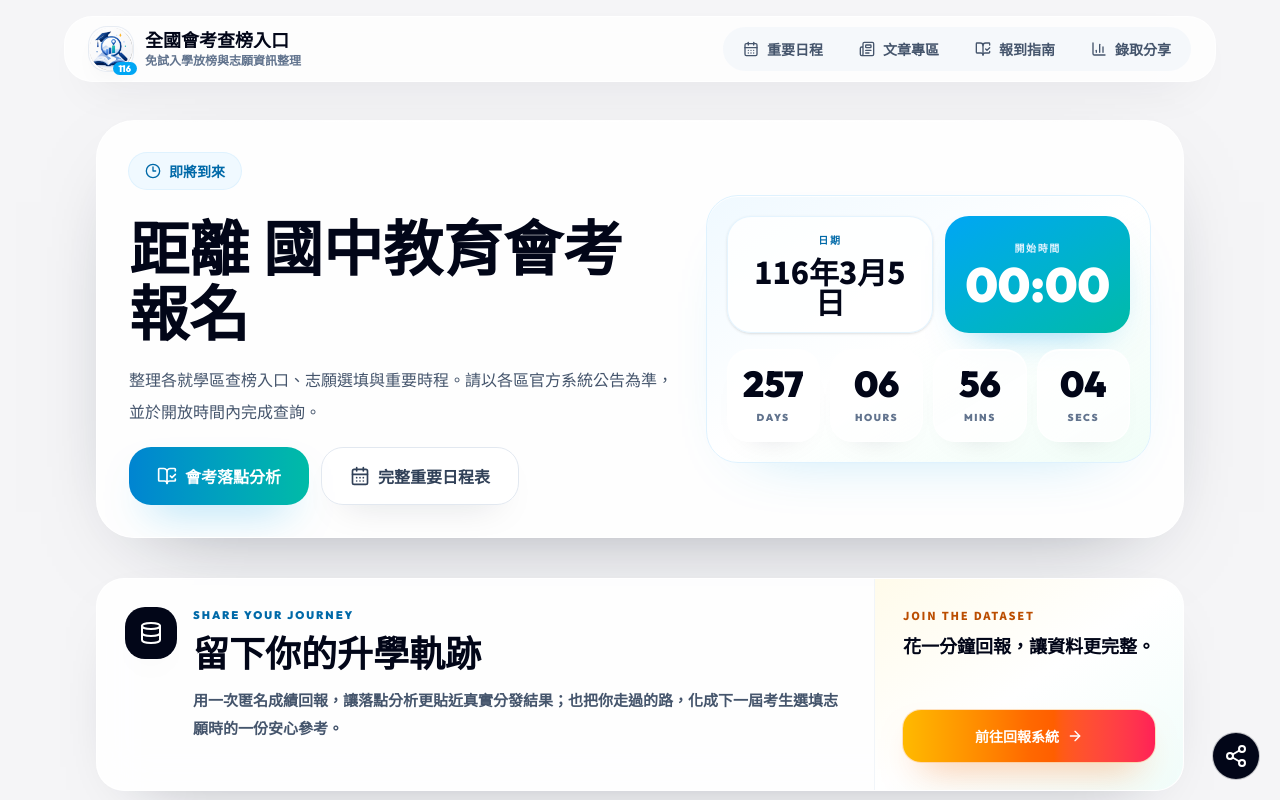
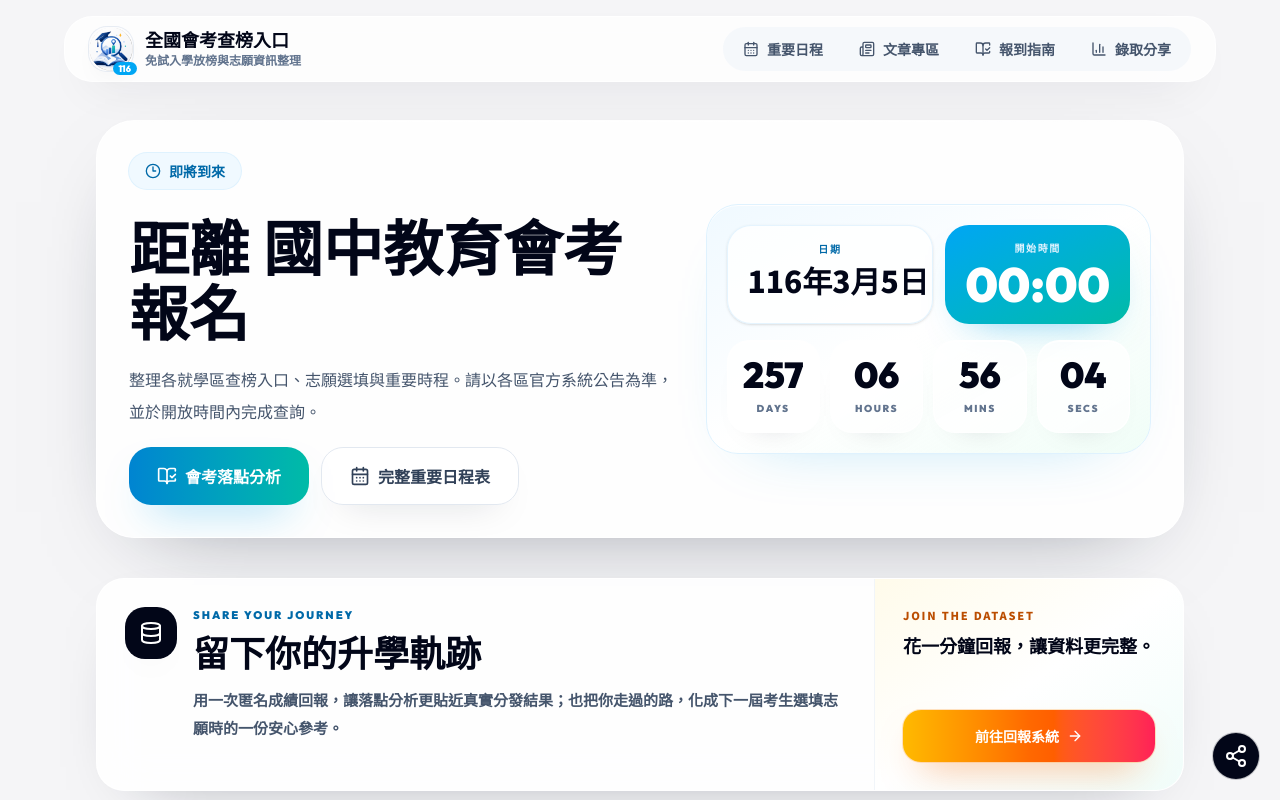
Before and after one commit to tyctw/front, a React (Vite) app: page / in a window 1280 px wide. Shown: the top 800 px of the page. Built offline with nearby package versions, Linux system fonts and the light colour scheme.

Commit message:
fix: keep countdown date on one line

```diff
--- a/src/components/HeroCountdown.tsx
+++ b/src/components/HeroCountdown.tsx
@@ -380,7 +380,7 @@ export function HeroCountdown() {
               <div className="grid gap-3 sm:grid-cols-[minmax(0,1fr)_auto] sm:items-stretch">
                 <div className="rounded-[24px] border border-sky-100/80 bg-white/82 px-5 py-4 text-center shadow-sm">
                   <p className="font-outfit text-[10px] font-black tracking-[0.16em] text-sky-700">日期</p>
-                  <p className="mt-2 text-3xl font-black leading-none text-slate-950">{targetDateLabel}</p>
+                  <p className="mt-2 whitespace-nowrap text-3xl font-black leading-none text-slate-950">{targetDateLabel}</p>
                 </div>
                 <div className="flex min-w-[156px] flex-col items-center justify-center rounded-[24px] bg-gradient-to-br from-sky-500 to-teal-500 px-5 py-4 text-white shadow-[0_18px_42px_-26px_rgba(14,165,233,0.7)]">
                   <p className="font-outfit text-[10px] font-black tracking-[0.16em] text-sky-100">{state.status === "active" ? "結束時間" : "開始時間"}</p>
```
